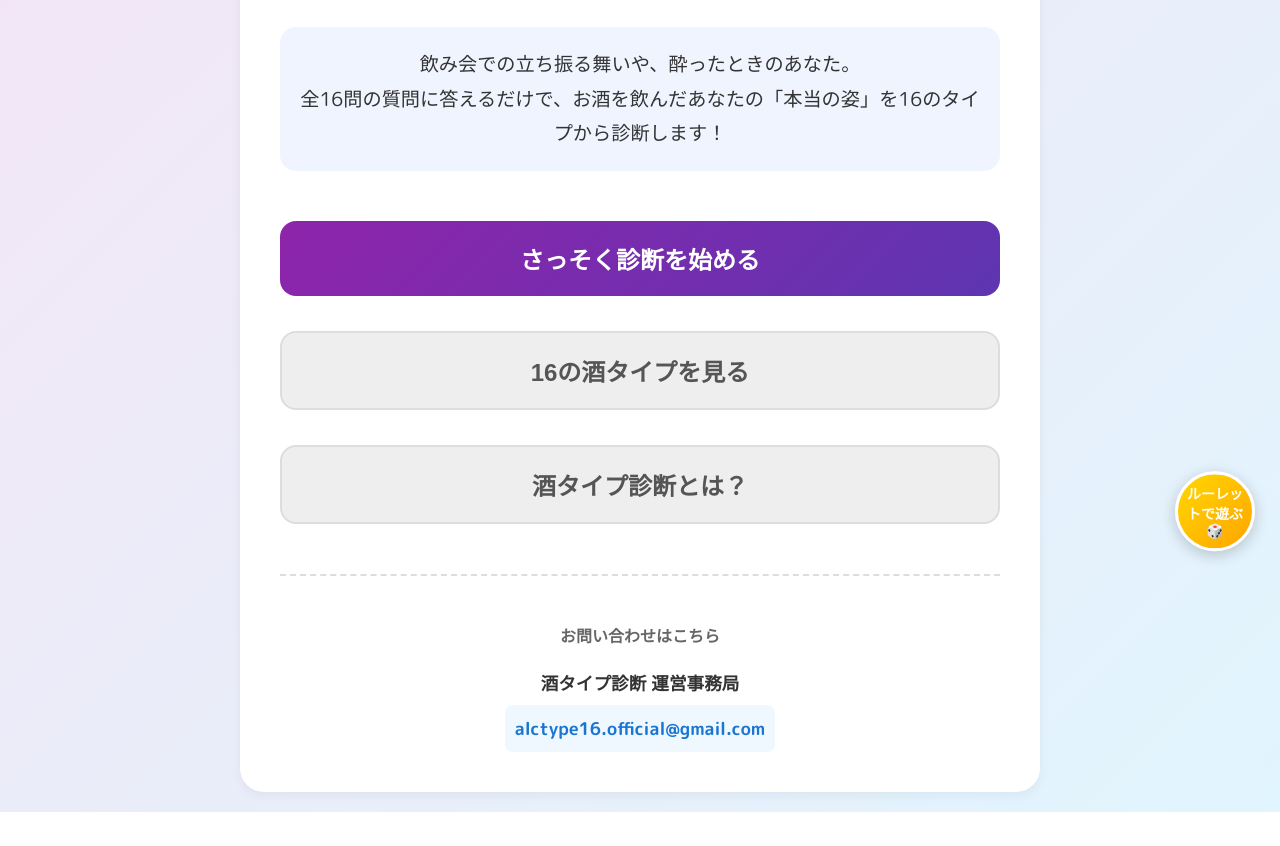
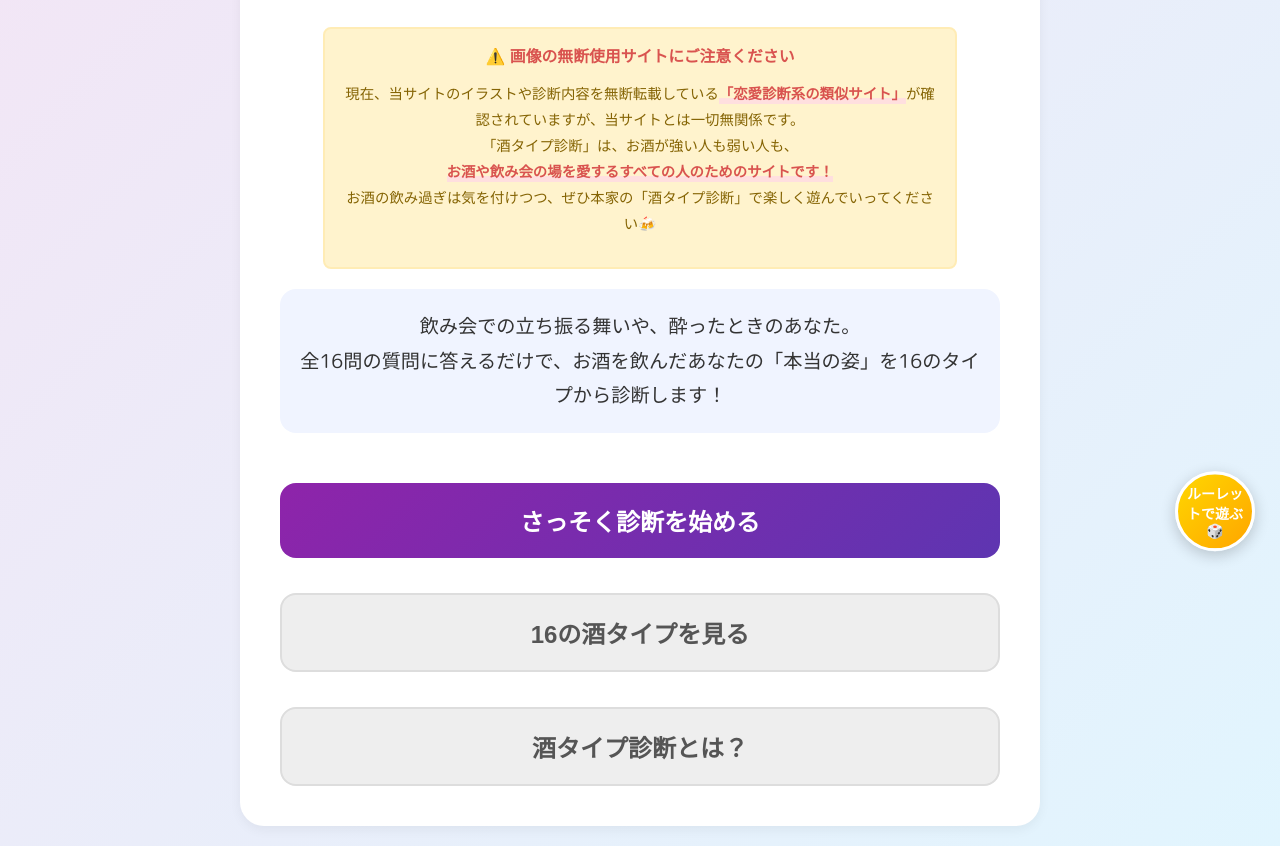
Before and after one commit to japan-Contents-maker-566597/alc-type16, a plain HTML site: page test.html in a window 1280 px wide. Shown: the part 161-1007 px from the top of the page. Before the commit the page ends 973 px from the top, so only its background shows below. Drawn offline with Linux system fonts and the light colour scheme.

Commit message:
Update test.html

```diff
--- a/test.html
+++ b/test.html
@@ -1,14 +1,6 @@
 <!DOCTYPE html>
 <html lang="ja">
 <head>
-    <script async src="https://www.googletagmanager.com/gtag/js?id=G-1YJFPXNF0M"></script>
-    <script>
-      window.dataLayer = window.dataLayer || [];
-      function gtag(){dataLayer.push(arguments);}
-      gtag('js', new Date());
-
-      gtag('config', 'G-1YJFPXNF0M');
-    </script>
     <meta charset="UTF-8">
     <meta name="viewport" content="width=device-width, initial-scale=1.0">
     <title>【公式】酒タイプ診断</title>
@@ -49,12 +41,28 @@
         .name-input { width: 80%; padding: 15px; border-radius: 16px; border: 2px solid #ddd; font-size: 1.1em; font-family: inherit; text-align: center; transition: border-color 0.3s; }
         .name-input:focus { outline: none; border-color: var(--accent-color-3); }
 
-        /* --- Contact Section Styles --- */
-        .contact-section { margin-top: 50px; padding-top: 30px; border-top: 2px dashed #ddd; text-align: center; }
-        .contact-title { font-size: 1em; font-weight: bold; color: #666; margin-bottom: 10px; }
-        .contact-name { font-weight: 800; font-size: 1.1em; color: #333; margin-bottom: 5px; }
-        .contact-email { display: inline-block; color: #1976d2; text-decoration: none; font-weight: bold; font-size: 1.1em; padding: 10px; border-radius: 8px; background-color: #f0f8ff; transition: background-color 0.2s; }
-        .contact-email:hover { background-color: #e3f2fd; text-decoration: underline; }
+        /* --- Alert Box CSS (New) --- */
+        .alert-box {
+            background-color: #fff3cd;
+            border: 2px solid #ffecb5;
+            color: #856404;
+            padding: 15px;
+            margin: 20px auto;
+            border-radius: 8px;
+            max-width: 600px;
+            text-align: center;
+            font-size: 0.9em;
+        }
+        .alert-box h3 {
+            margin-top: 0;
+            margin-bottom: 10px;
+            font-size: 1.1em;
+            color: #d9534f;
+        }
+        .alert-box strong {
+            color: #d9534f;
+            background: linear-gradient(transparent 70%, #ffdfdf 70%);
+        }
 
         /* --- View 2: Diagnosis (Updated for Usability) --- */
         .question-card {
@@ -188,7 +196,6 @@
         .axis-desc p { margin: 0; line-height: 1.6; }
 
         /* --- Roulette --- */
-        /* ★修正★ bottomを80pxに変更して広告の上に表示 */
         #roulette-fab { position: fixed; bottom: 80px; right: 25px; width: 80px; height: 80px; background: linear-gradient(135deg, #FFD700, #FFA500); color: white; border-radius: 50%; border: 3px solid white; box-shadow: 0 4px 15px rgba(0,0,0,0.2); font-size: 14px; font-weight: 700; cursor: pointer; display: flex; justify-content: center; align-items: center; text-align: center; z-index: 1000; animation: float-anim 3s ease-in-out infinite; transition: transform 0.2s, opacity 0.3s; }
         #roulette-fab:hover { animation-play-state: paused; transform: scale(1.1); }
         @keyframes float-anim { 0%, 100% { transform: translateY(0); } 50% { transform: translateY(-10px); } }
@@ -217,19 +224,23 @@
     <div class="container">
         <div id="view-top" class="view">
             <h1>【公式】酒タイプ診断</h1>
+
+            <div class="alert-box">
+                <h3>⚠️ 画像の無断使用サイトにご注意ください</h3>
+                <p>
+                    現在、当サイトのイラストや診断内容を無断転載している<strong>「恋愛診断系の類似サイト」</strong>が確認されていますが、当サイトとは一切無関係です。<br>
+                    「酒タイプ診断」は、お酒が強い人も弱い人も、<br>
+                    <strong>お酒や飲み会の場を愛するすべての人のためのサイトです！</strong><br>
+                    お酒の飲み過ぎは気を付けつつ、ぜひ本家の「酒タイプ診断」で楽しく遊んでいってください🍻
+                </p>
+            </div>
             <p class="top-description">飲み会での立ち振る舞いや、酔ったときのあなた。<br>全16問の質問に答えるだけで、お酒を飲んだあなたの「本当の姿」を16のタイプから診断します！</p>
             <div class="button-wrapper">
                 <button id="start-diagnosis-btn" class="action-button">さっそく診断を始める</button>
                 <button id="goto-types-btn" class="action-button secondary-button">16の酒タイプを見る</button>
                 <button id="goto-about-btn" class="action-button secondary-button">酒タイプ診断とは？</button>
             </div>
-
-            <div class="contact-section">
-                <p class="contact-title">お問い合わせはこちら</p>
-                <p class="contact-name">酒タイプ診断 運営事務局</p>
-                <a href="mailto:alctype16.official@gmail.com" class="contact-email">alctype16.official@gmail.com</a>
-            </div>
-            </div>
+        </div>
         <div id="view-diagnosis" class="view"><h2>あなたのことを教えてください</h2><form id="diagnosisForm"><div class="name-input-wrapper"><input type="text" id="userName" class="name-input" placeholder="あなたの名前を入力" required></div><div id="questionsContainer"></div><button type="submit" class="action-button">診断する</button></form></div>
         <div id="view-types" class="view"><h2>16の酒タイプ図鑑</h2><div id="type-list-container"></div><div class="bottom-nav-wrapper"><button id="nav-from-types-to-top" class="bottom-nav-button primary">TOPページに戻る</button></div></div>
 
```
